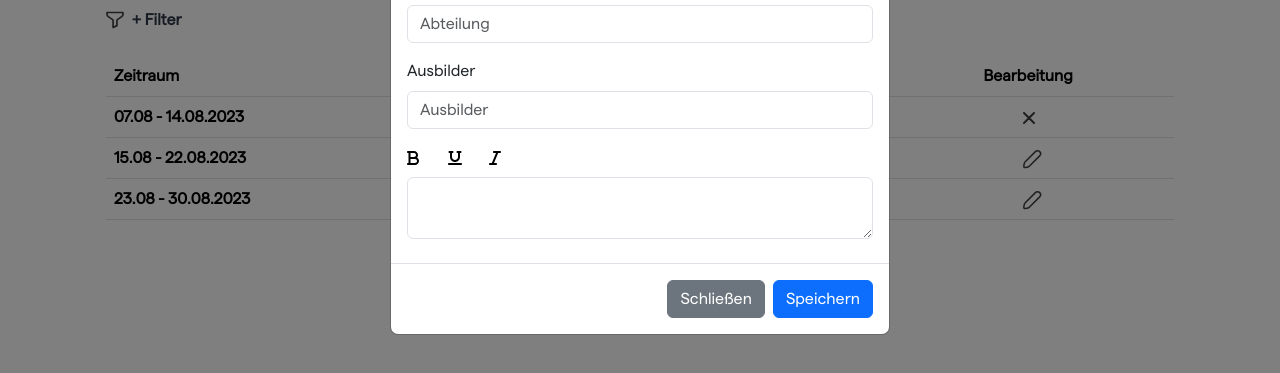
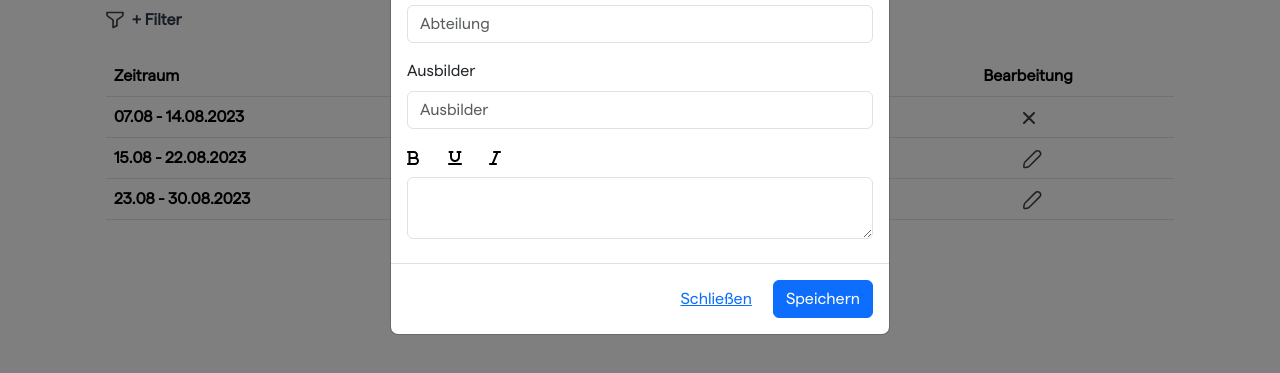
Before and after one commit to danielp30/prototype-group-antonio-manuel-jonas-daniel, a website: page index.html in a window 1280 px wide. Both pictures are taken after a click on the button "Neuer Eintrag". Shown: the part 323-696 px from the top of the page. Drawn offline with nearby package versions, Linux system fonts and the light colour scheme.

Commit message:
Content Update

```diff
--- a/index.html
+++ b/index.html
@@ -96,7 +96,7 @@
 
                     </div>
                     <div class="modal-footer">
-                        <button type="button" class="btn btn-secondary" data-bs-dismiss="modal">Schließen</button>
+                        <button type="button" class="btn btn-link" data-bs-dismiss="modal">Schließen</button>
                         <button type="button" class="btn btn-primary">Speichern</button>
                     </div>
                 </div>
```
Also changed, not shown: berichtsheft.html (+1 -1 lines).
